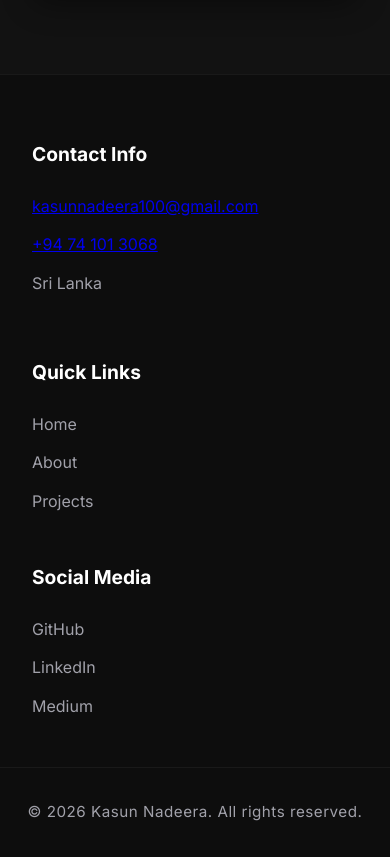
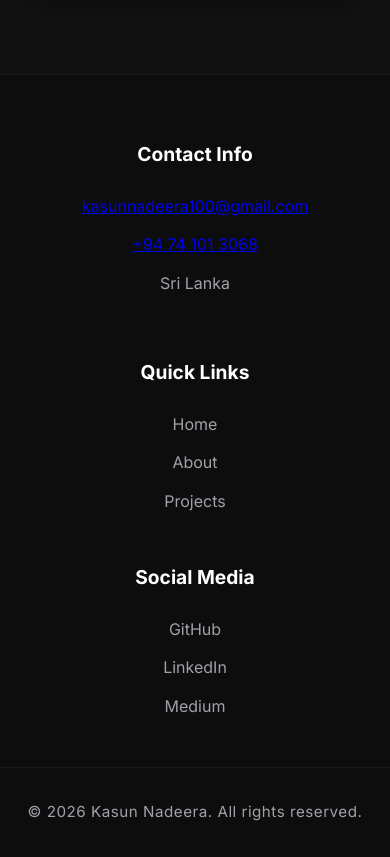
Before and after one commit to nadeera-se22018/mern-portfolio, a React app in the folder frontend/: page / in a window 390 px wide. Shown: the part 8260-9117 px from the top of the page. Built offline with nearby package versions, Linux system fonts and the light colour scheme; the HTML template or start-up script is replaced by a standard one.

Commit message:
feat: add responsive styling for the footer component

```diff
--- a/frontend/src/components/Footer.css
+++ b/frontend/src/components/Footer.css
@@ -9,7 +9,8 @@
     grid-template-columns: repeat(auto-fit, minmax(250px, 1fr));
     gap: 3rem;
     margin-bottom: 3rem;
-    text-align: left;
+    text-align: center;
+    justify-items: center;
 }
 
 .footer-col h4 {
@@ -28,6 +29,7 @@
 .footer-socials {
     display: flex;
     flex-direction: column;
+    align-items: center;
     gap: 0.8rem;
 }
 
```
